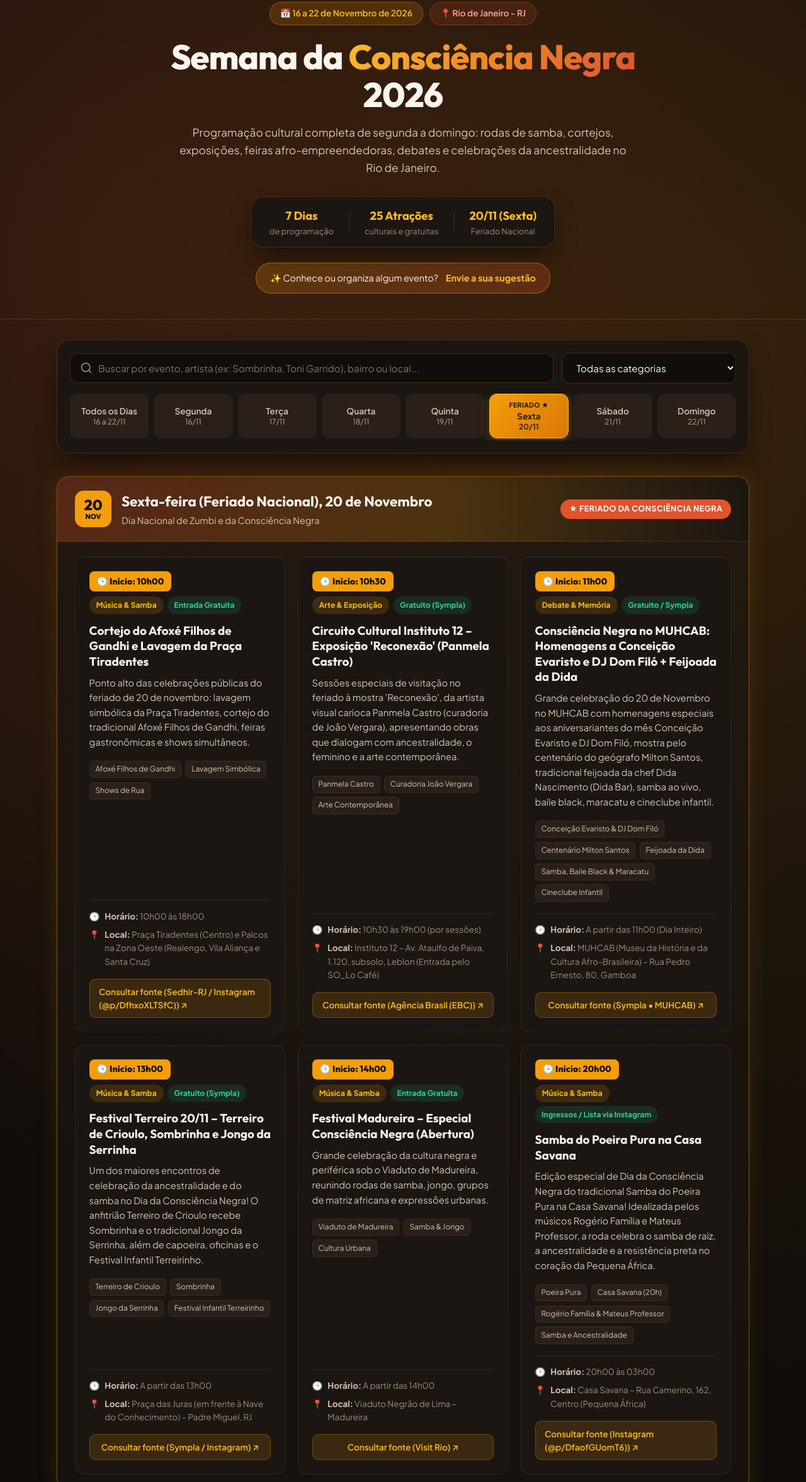
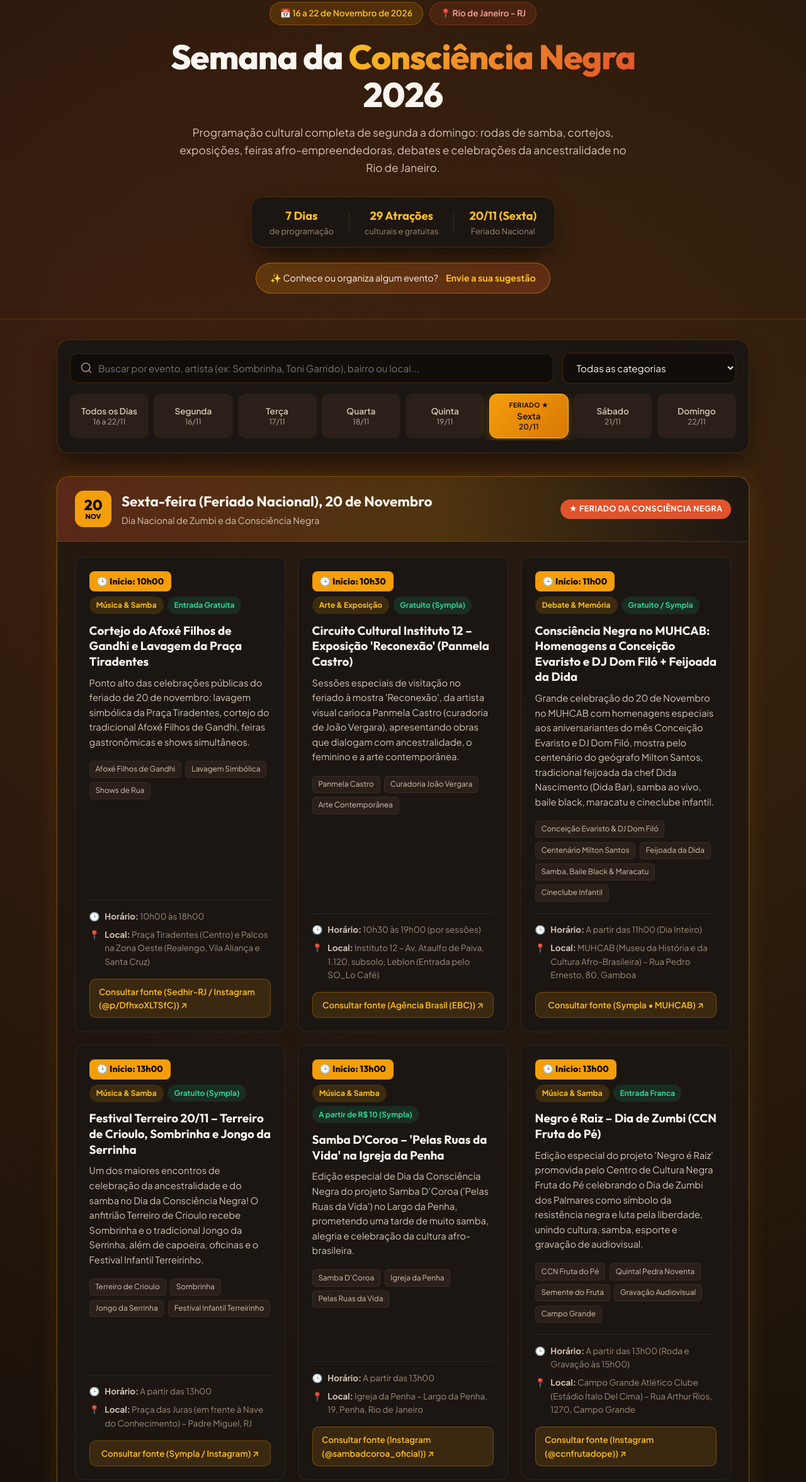
Before and after one commit to marmotaontheweb/agenda-negra-2026, a plain HTML site: page index.html in a window 1280 px wide. Shown: the part 63-2416 px from the top of the page at 63% size. Drawn offline with Linux system fonts and the light colour scheme.

Commit message:
Atualização de eventos
Mais quatro eventos foram adicionados à programação do dia 20 no Rio de Janeiro

```diff
--- a/app.js
+++ b/app.js
@@ -307,6 +307,65 @@ const scheduleData = [
         sourceUrl: "https://www.sympla.com.br/evento/festival-terreiro-20-11-praca-das-juras-sombrinha-jongo-da-serrinha-terreiro-de-crioulo/3545289"
       },
       {
+        startTime: "13:00",
+        startLabel: "13h00",
+        title: "Samba D’Coroa – 'Pelas Ruas da Vida' na Igreja da Penha",
+        category: "Música & Samba",
+        time: "A partir das 13h00",
+        location: "Igreja da Penha – Largo da Penha, 19, Penha, Rio de Janeiro",
+        price: "A partir de R$ 10 (Sympla)",
+        description:
+          "Edição especial de Dia da Consciência Negra do projeto Samba D’Coroa ('Pelas Ruas da Vida') no Largo da Penha, prometendo uma tarde de muito samba, alegria e celebração da cultura afro-brasileira.",
+        highlights: [
+          "Samba D’Coroa",
+          "Igreja da Penha",
+          "Pelas Ruas da Vida"
+        ],
+        sourceName: "Instagram (@sambadcoroa_oficial)",
+        sourceUrl: "https://www.instagram.com/p/DfUrl5MMSg7/"
+      },
+      {
+        startTime: "13:00",
+        startLabel: "13h00",
+        title: "Negro é Raiz – Dia de Zumbi (CCN Fruta do Pé)",
+        category: "Música & Samba",
+        time: "A partir das 13h00 (Roda e Gravação às 15h00)",
+        location: "Campo Grande Atlético Clube (Estádio Ítalo Del Cima) – Rua Arthur Rios, 1270, Campo Grande",
+        price: "Entrada Franca",
+        description:
+          "Edição especial do projeto 'Negro é Raiz' promovida pelo Centro de Cultura Negra Fruta do Pé celebrando o Dia de Zumbi dos Palmares como símbolo da resistência negra e luta pela liberdade, unindo cultura, samba, esporte e gravação de audiovisual.",
+        highlights: [
+          "CCN Fruta do Pé",
+          "Quintal Pedra Noventa",
+          "Semente do Fruta",
+          "Gravação Audiovisual",
+          "Campo Grande"
+        ],
+        sourceName: "Instagram (@ccnfrutadope)",
+        sourceUrl: "https://www.instagram.com/p/DfhWUQqgBAm/"
+      },
+      {
+        startTime: "14:00",
+        startLabel: "14h00",
+        title: "Festival Consciência Negra no Quintal da Lapa",
+        category: "Música & Samba",
+        time: "14h00 às 03h00",
+        location: "Quintal da Lapa – Rua do Lavradio, 75 (esquina com Av. Chile), Lapa, Rio de Janeiro",
+        price: "Entrada Colaborativa (Sympla)",
+        description:
+          "Celebração da ancestralidade, cultura e resistência no Festival Consciência Negra do Quintal da Lapa, com maratona de rodas de samba, escola de samba convidada, DJs e gastronomia das 14h às 03h.",
+        highlights: [
+          "Pagode da Garagem",
+          "Unidos de Vila Isabel",
+          "Quintal da Magia",
+          "Tendinha da Sorte",
+          "Motivo pra Beber",
+          "DJ Júlio Rodrigues & DJ May"
+        ],
+        sourceName: "Instagram (@pagodedagaragemoficial)",
+        sourceUrl: "https://www.instagram.com/p/Df47ojzAHDE/"
+      },
+      {
         startTime: "14:00",
         startLabel: "14h00",
         title: "Festival Madureira – Especial Consciência Negra (Abertura)",
@@ -323,6 +382,25 @@ const scheduleData = [
         ],
         sourceName: "Visit Rio",
         sourceUrl: "https://visitrio.com.br/feriado-consciencia-negra-rio-de-janeiro/"
+      },
+      {
+        startTime: "19:00",
+        startLabel: "19h00",
+        title: "Sambotica na Capiberibe 27",
+        category: "Música & Samba",
+        time: "A partir das 19h00",
+        location: "Capiberibe 27 – Rua Capiberibe, 27, Santo Cristo (Pequena África)",
+        price: "Ingressos na Bio / Local",
+        description:
+          "Feriado da Consciência Negra com a roda de samba do grupo Sambotica na Rua Capiberibe (Santo Cristo), celebrando a identidade negra com muito samba, charme e discotecagem nos intervalos.",
+        highlights: [
+          "Sambotica",
+          "Claudinho DJ (Charme)",
+          "DJ Tales Mulatu",
+          "Capiberibe 27 (Santo Cristo)"
+        ],
+        sourceName: "Instagram (@sambotica.oficial)",
+        sourceUrl: "https://www.instagram.com/p/Df3QgaPMKHH/"
       },
       {
         startTime: "20:00",
--- a/index.html
+++ b/index.html
@@ -397,6 +397,26 @@
             <strong>Carrossel da Programação (@p/DfNmDW5o38S)</strong>
             <span>Confira o carrossel completo no Instagram (img_index=10)</span>
           </a>
+          <a href="https://www.instagram.com/p/Df47ojzAHDE/" target="_blank" rel="noopener noreferrer" class="source-link-card">
+            <span class="source-tag">Instagram</span>
+            <strong>Festival Consciência Negra – Quintal da Lapa (@p/Df47ojzAHDE)</strong>
+            <span>Pagode da Garagem, Vila Isabel, Quintal da Magia e Tendinha da Sorte</span>
+          </a>
+          <a href="https://www.instagram.com/p/Df3QgaPMKHH/" target="_blank" rel="noopener noreferrer" class="source-link-card">
+            <span class="source-tag">Instagram</span>
+            <strong>Sambotica na Capiberibe 27 (@p/Df3QgaPMKHH)</strong>
+            <span>Sambotica, Claudinho DJ e DJ Tales Mulatu no Santo Cristo</span>
+          </a>
+          <a href="https://www.instagram.com/p/DfUrl5MMSg7/" target="_blank" rel="noopener noreferrer" class="source-link-card">
+            <span class="source-tag">Instagram</span>
+            <strong>Samba D’Coroa – Igreja da Penha (@p/DfUrl5MMSg7)</strong>
+            <span>Edição especial "Pelas Ruas da Vida" no Largo da Penha</span>
+          </a>
+          <a href="https://www.instagram.com/p/DfhWUQqgBAm/" target="_blank" rel="noopener noreferrer" class="source-link-card">
+            <span class="source-tag">Instagram</span>
+            <strong>Negro é Raiz – Dia de Zumbi (@p/DfhWUQqgBAm)</strong>
+            <span>CCN Fruta do Pé, Quintal Pedra Noventa e Semente do Fruta em Campo Grande</span>
+          </a>
           <a href="https://www.google.com/search?q=secretaria+de+direitos+humanos+e+igualdade+racial+rj" target="_blank" rel="noopener noreferrer" class="source-link-card">
             <span class="source-tag">Prefeitura do Rio (Sedhir)</span>
             <strong>Secretaria Municipal de Direitos Humanos e Igualdade Racial</strong>
@@ -412,7 +432,7 @@
     <div class="container footer-inner">
       <p><strong>Agenda Cultural – Semana da Consciência Negra 2026</strong> • Rio de Janeiro, RJ (16 a 22 de novembro de 2026)</p>
       <p class="footer-note">A maioria dos eventos possui entrada gratuita. Recomendamos chegar com antecedência ou verificar a retirada prévia de ingressos no Sympla.</p>
-      <p class="footer-note">versão 1.5.3</p>
+      <p class="footer-note">versão 1.5.4</p>
     </div>
   </footer>
 
```
